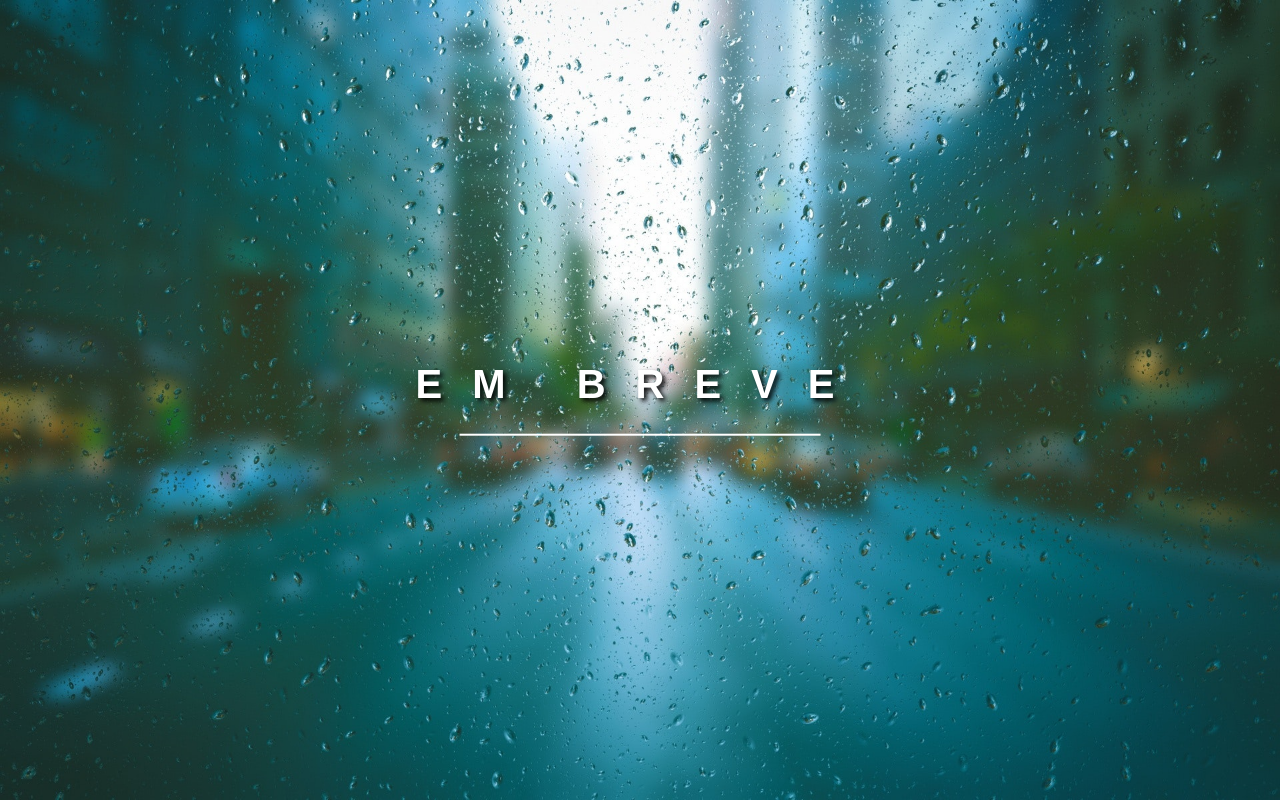
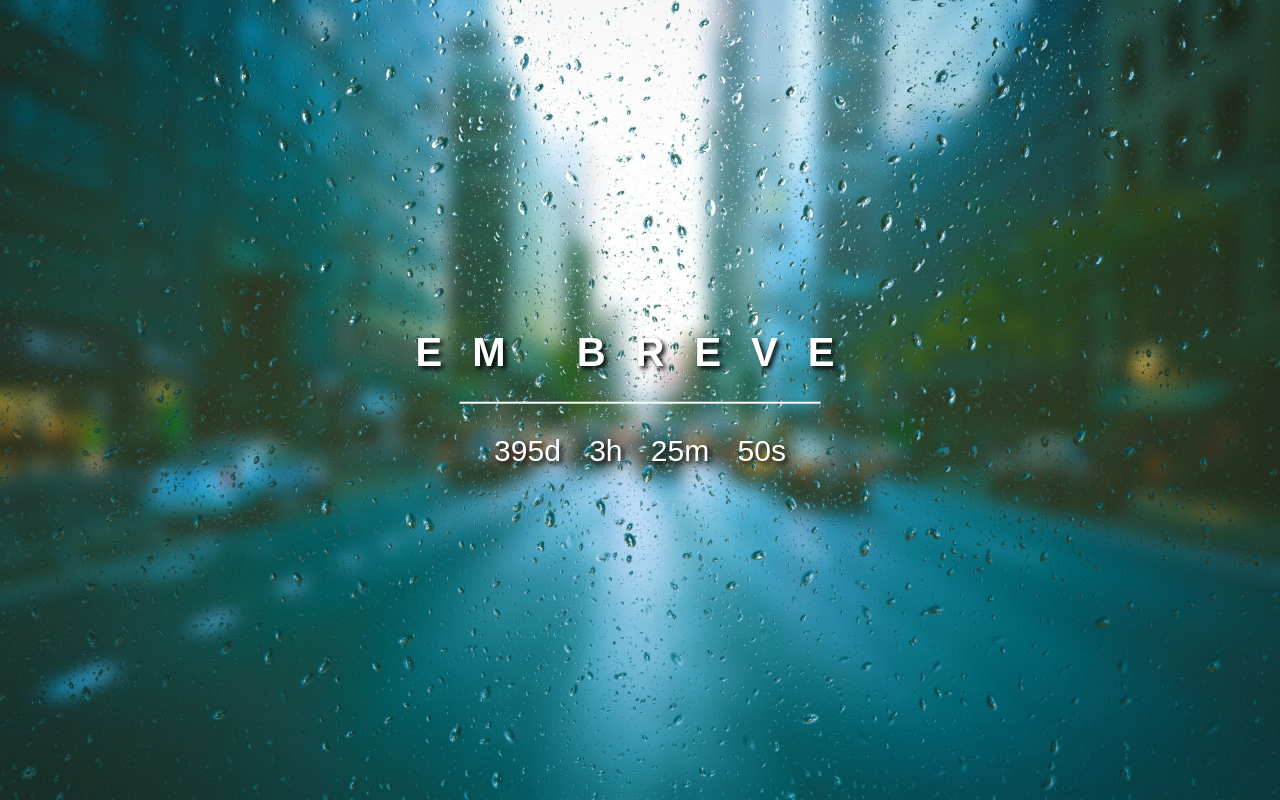
Before and after one commit to wagnerloch/Pagina-Em-Breve, a plain HTML site: page index.html in a window 1280 px wide. Drawn offline with Linux system fonts and the light colour scheme.

Commit message:
Update date

```diff
--- a/index.html
+++ b/index.html
@@ -55,7 +55,7 @@
     </body>
 
     <script>
-        var contadorRegressivo = new Date("Feb 20, 2019 23:59:59").getTime();
+        var contadorRegressivo = new Date("Feb 20, 2021 23:59:59").getTime();
 
         var contadorRegressivoFunction = setInterval(function () {
             var hoje = new Date().getTime();
```
